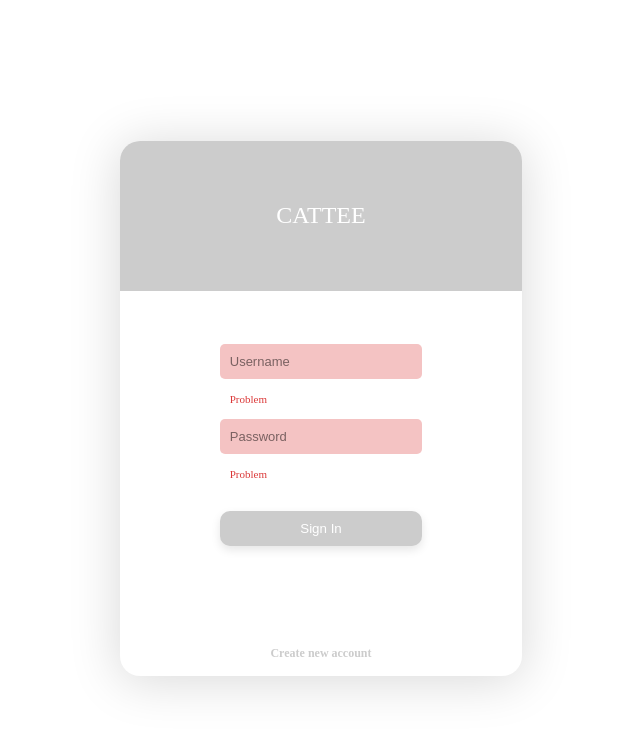
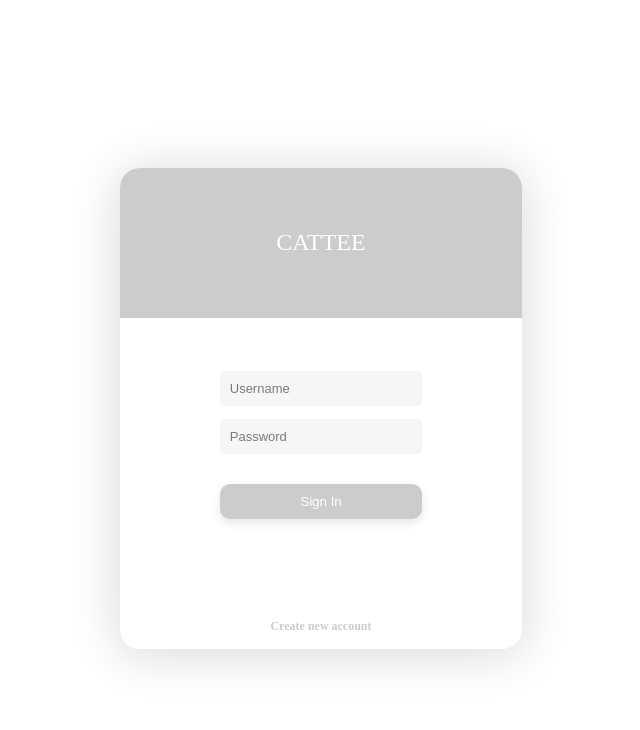
Before and after one commit to kartashov-developer/cattee, a React (Vite) app: page / in a window 1280 px wide. Shown: the top 730 px of the page, without its empty margins (319-959 px from the left). Built offline with nearby package versions, Linux system fonts and the light colour scheme.

Commit message:
fix: validate for forms

```diff
--- a/src/App.css
+++ b/src/App.css
@@ -1,3 +1,4 @@
 body {
   background-color: #FFFFFF;
+  font-family: "Fira Code";
 }
--- a/src/common/fields/inputs/Input/Input.module.css
+++ b/src/common/fields/inputs/Input/Input.module.css
@@ -19,10 +19,11 @@
 }
 
 .input_helper_text {
-  font-size: 11px;
+  font-family: "serif";
+  font-size: 12px;
   font-weight: 300;
-  line-height: 14px;
-  padding-left: 10px;
+  line-height: 15px;
+  padding-left: 3px;
   color: #db3939;
 }
 
--- a/src/pages/LoginPage/LoginPage.module.css
+++ b/src/pages/LoginPage/LoginPage.module.css
@@ -1,34 +1,32 @@
 .page {
+  height: 100vh;
   display: flex;
   justify-content: center;
   align-items: center;
-  height: 100vh;
 }
 
 .container {
-  /* Flex */
   display: flex;
   justify-content: center;
   align-items: center;
   flex-direction: column;
-  /* Other */
-  background: #FFFFFF;
   box-shadow: 0px 4px 50px 2px rgba(0, 0, 0, 0.15);
   border-radius: 20px;
+  background: #FFFFFF;
 }
 
 .container_header {
   display: flex;
   justify-content: center;
   align-items: center;
-  margin-bottom: 53px;
   width: 100%;
   height: 150px;
+  margin-bottom: 53px;
+  border-radius: 20px 20px 0 0;
+  font-size: 24px;
   text-align: center;
-  border-radius: 20px 20px 0 0;
+  background-color: #CCCCCC;
   color: #FFFFFF;
-  font-size: 24px;
-  background-color: #CCCCCC;
 }
 
 .container_form {
@@ -37,10 +35,10 @@
 }
 
 .container_form_input {
+  margin-bottom: 30px;
   display: flex;
   flex-direction: column;
   gap: 13px;
-  margin-bottom: 30px;
 }
 
 .signup_container {
--- a/src/pages/LoginPage/LoginPage.tsx
+++ b/src/pages/LoginPage/LoginPage.tsx
@@ -5,8 +5,46 @@ import { Button } from '../../common/buttons';
 
 import classes from './LoginPage.module.css';
 
+const validateIsEmpty = (value: string) => {
+  if (!value) {
+    return 'Field required';
+  }
+
+  if (value.length < 3) {
+    return 'Username must be at least 3 characters';
+  }
+
+  return null;
+};
+
+const validateUsername = (value: string) => {
+  return validateIsEmpty(value);
+};
+
+const validatePassword = (value: string) => {
+  validateIsEmpty(value);
+};
+
+const loginFormValidateSchema = {
+  username: validateUsername,
+  password: validatePassword,
+};
+
+const validateLoginForm = (name: keyof typeof loginFormValidateSchema, value: string) => {
+  return loginFormValidateSchema[name](value);
+};
+
+interface FormErrors {
+  username: string | null;
+  password: string | null;
+}
+
 export function LoginPage() {
   const [formValues, setFormValues] = useState({ username: '', password: '' });
+  const [formErrors, setFormErrors] = useState<FormErrors>({
+    username: null,
+    password: null,
+  });
 
   return (
     <div className={classes.page}>
@@ -14,27 +52,35 @@ export function LoginPage() {
         <div className={classes.container_header}>CATTEE</div>
         <div className={classes.container_form}>
           <div className={classes.container_form_input}>
+            {/* Username Input */}
             <Input
               placeholder="Username"
-              value={formValues.username}
-              helperText="Problem"
-              name="username"
+              value={formValues.username ?? null}
               onChange={(event: React.ChangeEvent<HTMLInputElement>) => {
                 const username = event.target.value;
                 setFormValues({ ...formValues, username });
+                const error = validateLoginForm('username', username);
+                setFormErrors({ ...formErrors, username: error });
               }}
-              isError
+              {...(!!formErrors.username && {
+                isError: !!formErrors.username,
+                helperText: formErrors.username,
+              })}
             />
+            {/* Password Input */}
             <Input
-              isError
               placeholder="Password"
-              value={formValues.password}
-              helperText="Problem"
-              name="password"
+              value={formValues.password ?? null}
               onChange={(event: React.ChangeEvent<HTMLInputElement>) => {
                 const password = event.target.value;
                 setFormValues({ ...formValues, password });
+                const error = validateLoginForm('password', password);
+                setFormErrors({ ...formErrors, password: error });
               }}
+              {...(!!formErrors.password && {
+                isError: !!formErrors.password,
+                helperText: formErrors.password,
+              })}
             />
           </div>
           <div>
```
Also changed, not shown: src/common/fields/inputs/Input/Input.tsx (+2 -5 lines).
